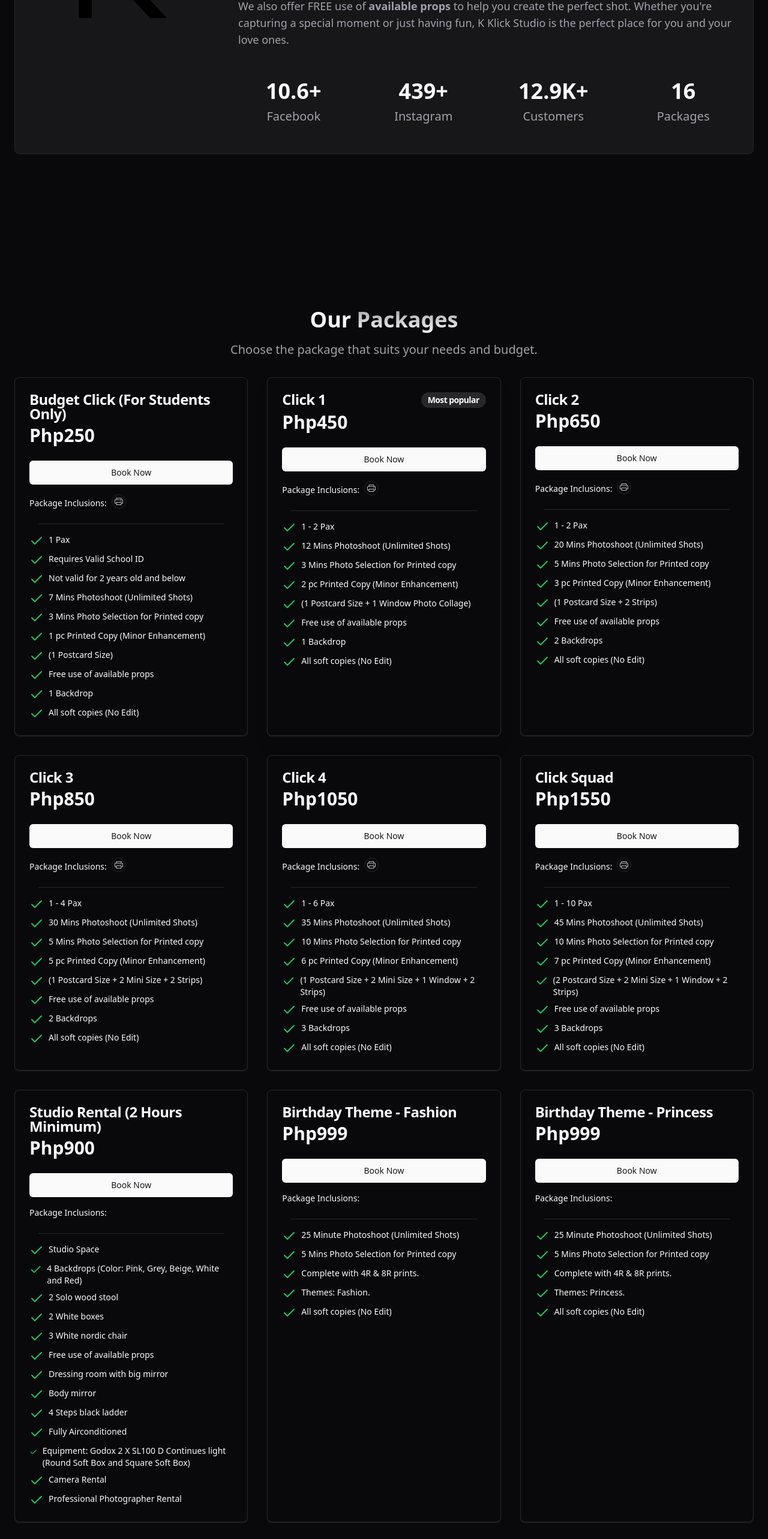
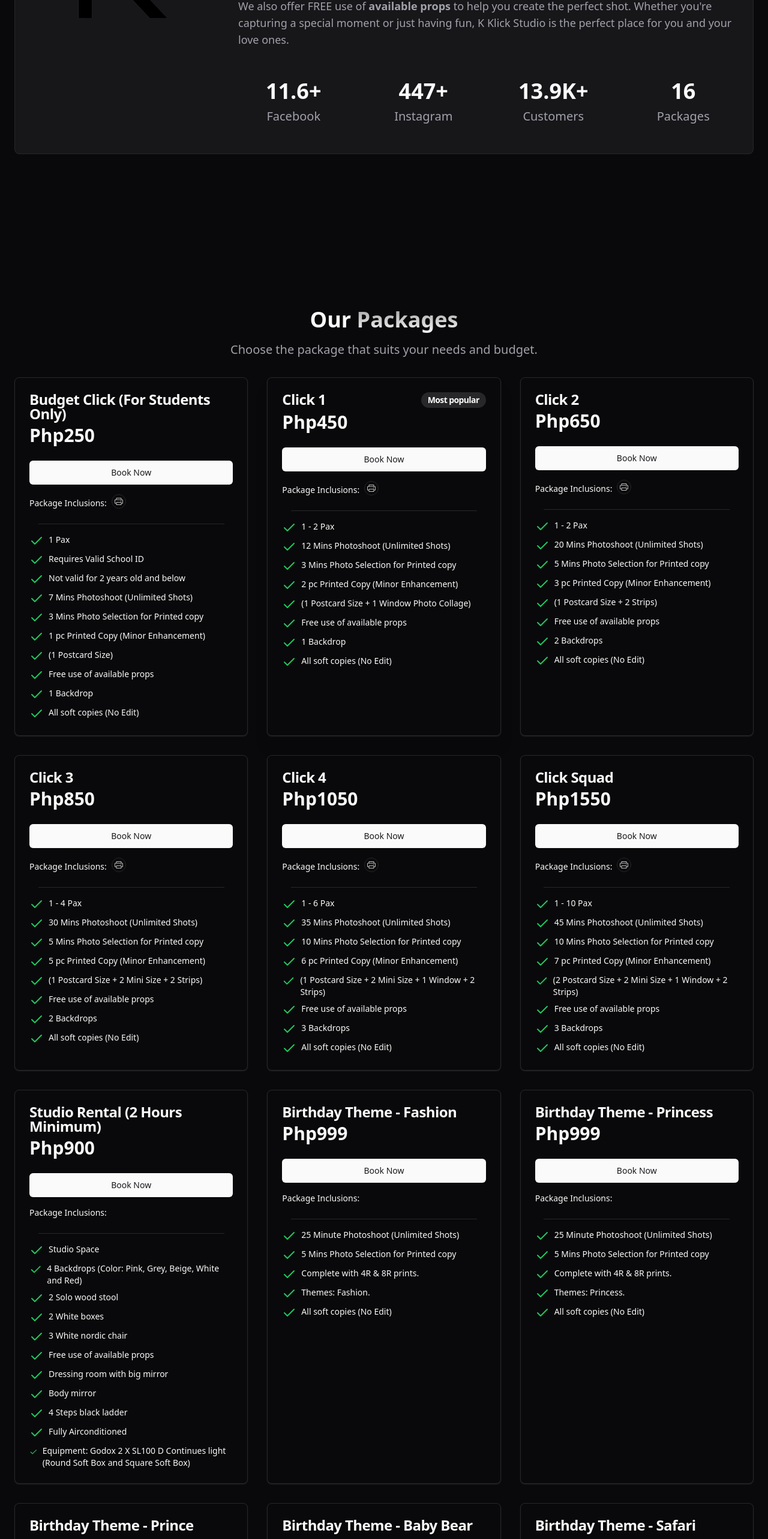
Before and after one commit to aelcode/kklick_landing_page, a React (Vite) app: page / in a window 1280 px wide. Shown: the part 1120-3686 px from the top of the page at 60% size. Built offline with nearby package versions, Linux system fonts and the light colour scheme.

Commit message:
update studio rental details and statistics

```diff
--- a/src/components/Pricing.tsx
+++ b/src/components/Pricing.tsx
@@ -182,8 +182,6 @@ const pricingList: PricingProps[] = [
       "4 Steps black ladder",
       "Fully Airconditioned",
       "Equipment: Godox 2 X SL100 D Continues light (Round Soft Box and Square Soft Box)",
-      "Camera Rental",
-      "Professional Photographer Rental",
     ],
     sampleImage: "",
     bookModal: <ModalBudget />,
--- a/src/components/Statistics.tsx
+++ b/src/components/Statistics.tsx
@@ -6,15 +6,15 @@ export const Statistics = () => {
 
   const stats: statsProps[] = [
     {
-      quantity: "10.6+",
+      quantity: "11.6+",
       description: "Facebook",
     },
     {
-      quantity: "439+",
+      quantity: "447+",
       description: "Instagram",
     },
     {
-      quantity: "12.9K+",
+      quantity: "13.9K+",
       description: "Customers",
     },
     {
```
